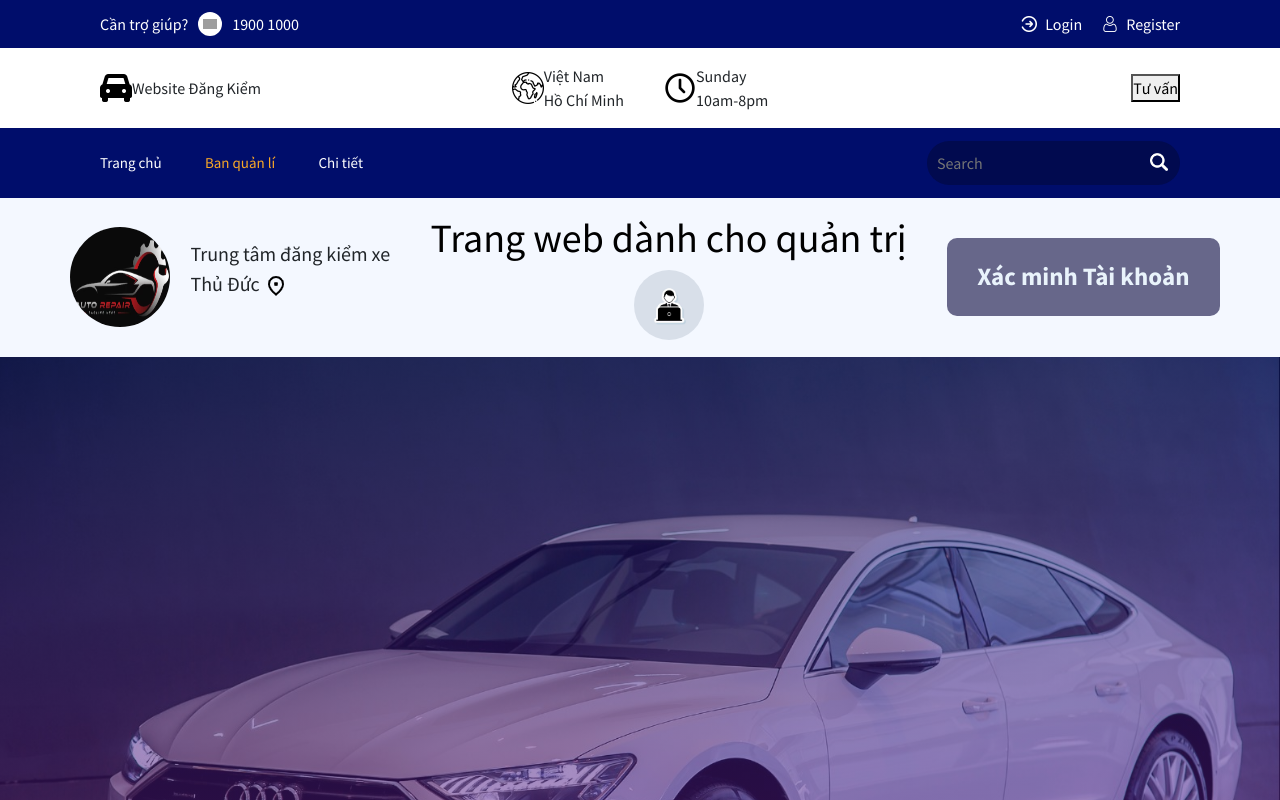
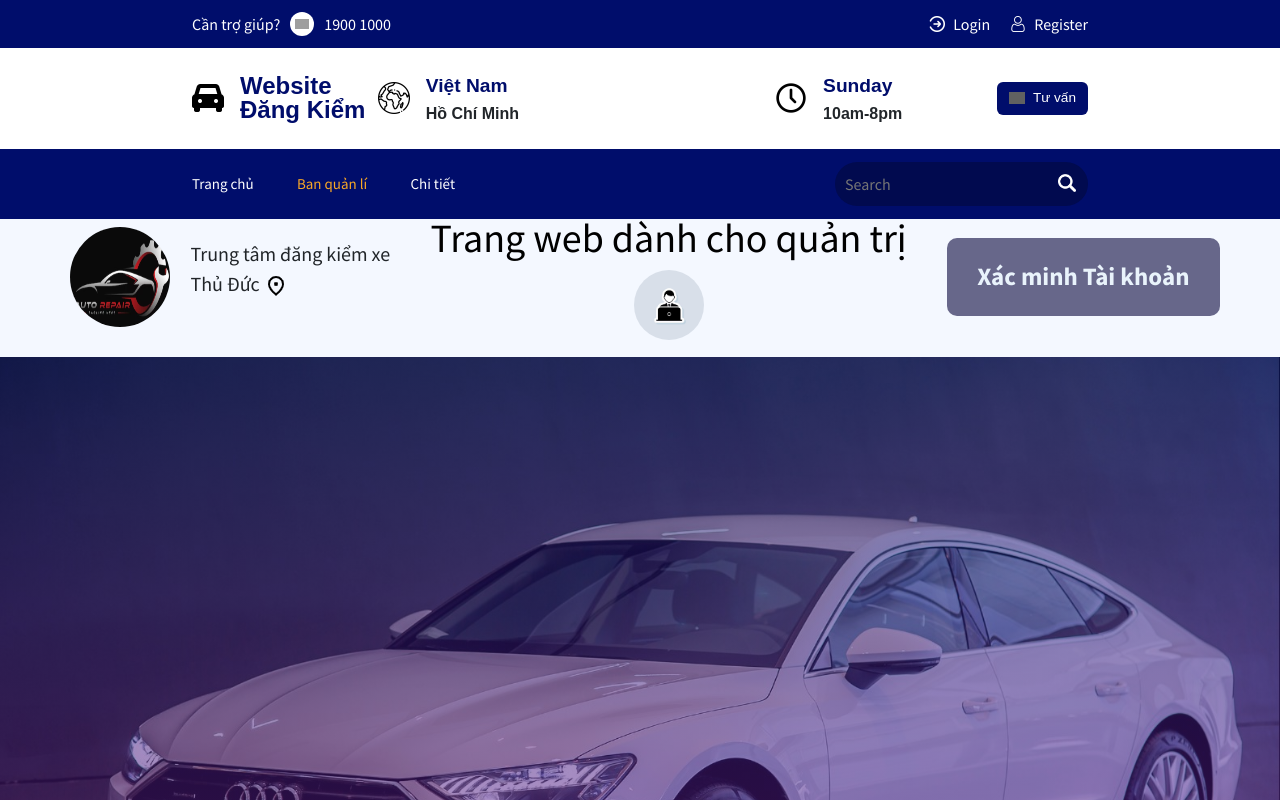
Before and after one commit to MITOViXu/vehicle_registration_website, a React (Create React App) app in the folder client/: page /admin in a window 1280 px wide. Shown: the top 800 px of the page. Built offline with nearby package versions, Linux system fonts and the light colour scheme; grey boxes are pictures that could not be loaded; a web font is replaced by a local one.

Commit message:
hoàn thiện navbar

```diff
--- a/client/src/components/NavBar/Navbar.css
+++ b/client/src/components/NavBar/Navbar.css
@@ -8,7 +8,7 @@
 .navigation{
   display: flex;
   align-items: center;
-  margin-left: 100px;
+  margin-left: 12rem;
   height: 100%;
   margin-top: 0;
 }
@@ -40,15 +40,11 @@
 }
 
 
-
-.website-name {
-  display: flex;
-  align-items: center;
+.logo {
+  width: 2rem;
+  filter: hue-rotate(130deg);
 }
 
-.logo {
-  width: 2rem;
-}
 
 .topbar {
   position: relative;
@@ -57,8 +53,6 @@
   align-items: center;
   width: inherit;
   font-size: 1rem;
-  margin-left: 100px;
-  margin-right: 100px;
   height: 3rem;
 }
 
@@ -66,7 +60,7 @@
 .login-register {
   display: flex;
   position: absolute;
-  right: 0;
+  right: 12rem;
   align-items: center;
   gap: 20px;
 }
@@ -96,7 +90,7 @@
 
 .need-help {
   position: absolute;
-  left: 0;
+  left: 12rem;
   display: flex;
   gap: 10px;
 }
@@ -112,31 +106,90 @@
   width: inherit;
   justify-content: center;
   align-items: center;
-  padding: 1rem;
+  padding: 1.4rem;
   background-color: #fff;
-  gap: 40px;
+  gap: 16rem;
 }
 
 .website-name {
   position: absolute;
   display: flex;
-  left: 100px;
   align-items: center;
+  font-size: 1.5rem;
+  width: 11rem;
+  line-height: 1.5rem;
+  font-weight: 700;
+  color: #000d6b;
+  left: 12rem;
+  font-family: sans-serif;
+  gap: 1rem;
+  cursor: pointer;
 }
 
 .location {
   display: flex;
   align-items: center;
+  gap: 1rem;
+}
+
+.location-country {
+  font-size: 1.2rem;
+  font-weight: 700;
+  font-family: sans-serif;
+  color: #000d6b;
+  line-height: 2rem;
+}
+
+.location-city{
+  font-size: 1rem;
+  font-weight: 600;
+  font-family: sans-serif;
+}
+
+.time-date{
+  font-size: 1.2rem;
+  font-weight: 700;
+  font-family: sans-serif;
+  color: #000d6b;
+  line-height: 2rem;
+}
+
+.time-hour {
+  font-size: 1rem;
+  font-weight: 600;
+  font-family: sans-serif;
 }
 
 .time {
   display: flex;
   align-items: center;
+  gap: 1rem;
 }
 
 .request-call {
+  display: flex;
+  align-items: center;
+  justify-content: center;
   position: absolute;
-  right: 100px;
+  right: 12rem;
+  background-color: #000d6b;
+  padding: 0.375rem 0.75rem;
+  border-radius: 0.375rem;
+  gap: 0.5rem;
+}
+
+.request-call-btn {
+  outline: none;
+  border: none;
+  background-color: transparent;
+  font-size: 0.85rem;
+  font-family: sans-serif;
+  color: #ffff;
+}
+
+.request-call-icon {
+  width: 1rem;
+  filter: invert(100%);
 }
 
 .navbar_search {
@@ -145,7 +198,7 @@
   position: absolute;
   background-color: #020a4de9;
   border-radius: 14rem;
-  right: 100px;
+  right: 12rem;
 
 }
 
--- a/client/src/components/NavBar/Navbar.jsx
+++ b/client/src/components/NavBar/Navbar.jsx
@@ -80,6 +80,7 @@ const Navbar = () => {
           </div>
 
           <div className="request-call">
+            <img src={'telephone.png'} alt="telephone" className="request-call-icon" />
             <button className="request-call-btn">Tư vấn</button>
           </div>
 
```
